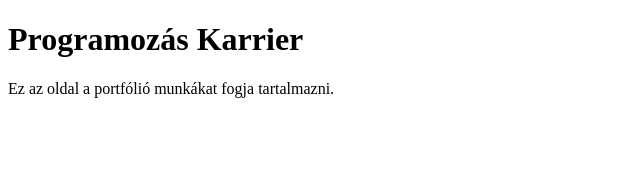
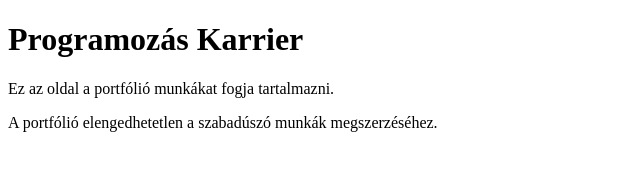
Before and after one commit to juhaszpeszter/portfolio-oldal, a plain HTML site: page portfolio2.0/index2.html in a window 1280 px wide. Shown: the whole page, without its empty margins (0-640 px from the left). Drawn offline with Linux system fonts and the light colour scheme.

Commit message:
styles.css létrehozva

```diff
--- /dev/null
+++ b/portfolio2.0/css/styles.css
@@ -0,0 +1,8 @@
+h1 {
+    color: brown;
+    font-size: 4.8rem;
+}
+
+p {
+    font-size: 1.8rem;
+}
--- a/portfolio2.0/index2.html
+++ b/portfolio2.0/index2.html
@@ -8,6 +8,6 @@
     <body>
         <h1>Programozás Karrier</h1>
         <p>Ez az oldal a portfólió munkákat fogja tartalmazni.</p>
-
+        <p>A portfólió elengedhetetlen a szabadúszó munkák megszerzéséhez.</p>
 </body>
 </html>
```
